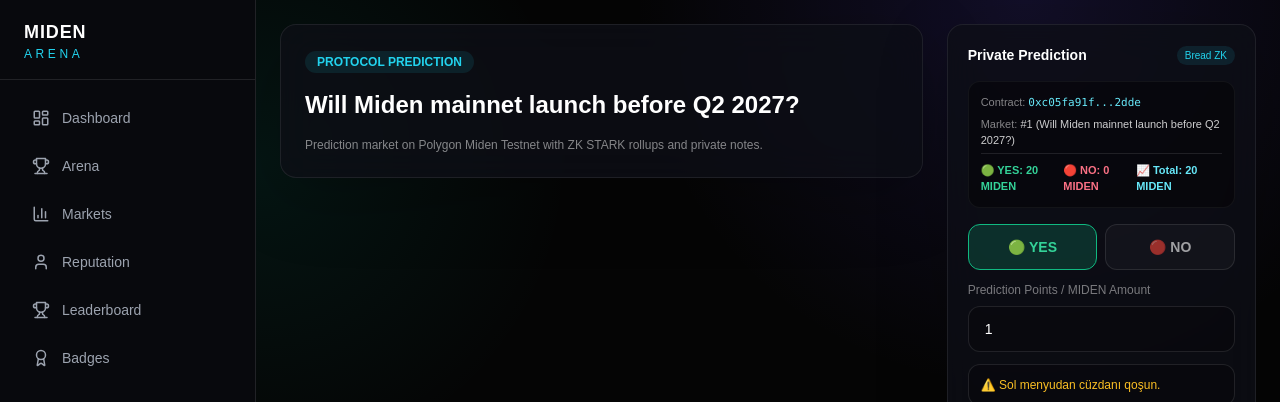
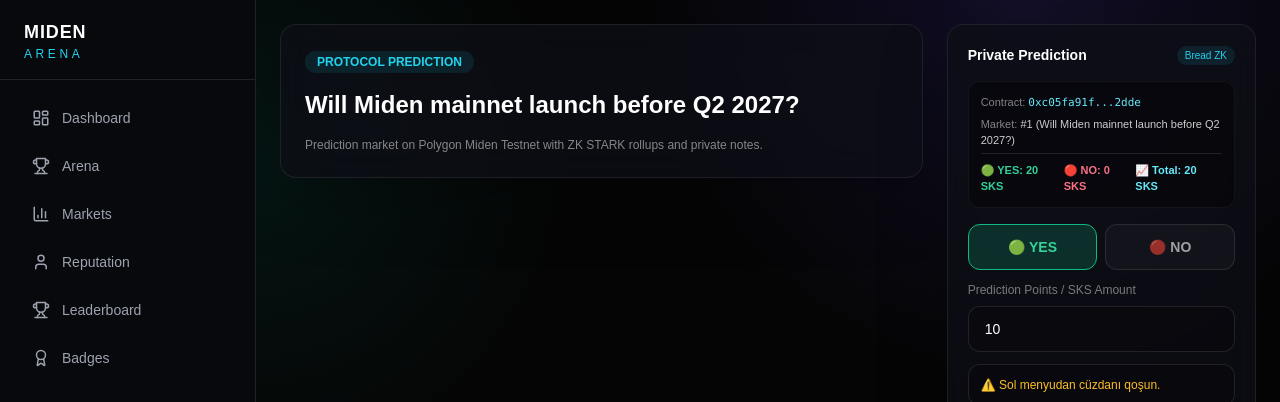
Before and after one commit to anaraydinli55/miden-arena, a Next.js app: page /market/1 in a window 1280 px wide. Shown: the top 402 px of the page. Built offline with nearby package versions, Linux system fonts and the light colour scheme.

Commit message:
fix: apply strict onchain verification and prevent misleading local noteId success

```diff
--- a/components/arena/prediction-panel.tsx
+++ b/components/arena/prediction-panel.tsx
@@ -8,7 +8,7 @@ function getLocalBreadProvider() {
   return (window as any).bread || (window as any).miden || (window as any).midenWallet || null;
 }
 
-// Canlı Miden 0.16 Testnet-də rəsmi On-Chain Hesab ID-si
+const SKS_FAUCET_ID = "mtst1arut8ltmq8yxzu2az9x2nsgl0qmrjh86_qr7qqq9wr6w";
 const MARKET_CONTRACT_ID = "0xc05fa91f939040d1751dc990cb2dde";
 
 function extractTxHash(response: any): string | null {
@@ -21,7 +21,6 @@ function extractTxHash(response: any): string | null {
     if (response.txId) return String(response.txId);
     if (response.hash) return String(response.hash);
     if (response.id && String(response.id).startsWith("0x")) return String(response.id);
-    if (response.noteId) return String(response.noteId);
     if (response.result) return extractTxHash(response.result);
     if (response.data) return extractTxHash(response.data);
     if (response.transaction) return extractTxHash(response.transaction);
@@ -49,7 +48,7 @@ export function PredictionPanel() {
   const { connected, address, connect } = useWallet();
 
   const [choice, setChoice] = useState<"YES" | "NO" | null>("YES");
-  const [amount, setAmount] = useState("1");
+  const [amount, setAmount] = useState("10");
   const [loading, setLoading] = useState(false);
   const [status, setStatus] = useState<string | null>(null);
   const [txHash, setTxHash] = useState<string | null>(null);
@@ -117,17 +116,17 @@ export function PredictionPanel() {
         throw new Error("Bread Wallet bağlantısı təsdiqlənmədi.");
       }
 
-      const sendUnits = Number(amount) || 1;
+      const sendUnits = Number(amount) || 10;
 
-      // Native Asset Transfer (Unknown Faucet xətasının qarşısını alır)
-      const txObj: any = {
+      const txObj = {
         senderAddress: activeAccount,
         recipientAddress: MARKET_CONTRACT_ID,
+        faucetId: SKS_FAUCET_ID,
         noteType: "public" as const,
         amount: sendUnits,
       };
 
-      console.log("Submitting native asset transaction payload:", txObj);
+      console.log("Submitting official standard payload to real onchain account:", txObj);
 
       let txResponse: any = null;
 
@@ -165,7 +164,9 @@ export function PredictionPanel() {
 
       if (!realTxId) {
         throw new Error(
-          "Bread Wallet cavabında təsdiqlənmiş tranzaksiya ID-si tapılmadı."
+          "Bread Wallet cavabında təsdiqlənmiş tranzaksiya ID-si yox idi — " +
+            "əməliyyat extension tərəfindən rədd edilmiş ola bilər. Bread Wallet-in " +
+            "Activity panelini yoxlayın."
         );
       }
 
@@ -197,7 +198,7 @@ export function PredictionPanel() {
       }
 
       setTxHash(realTxId);
-      setStatus(`✅ On-Chain Tranzaksiya Uğurla Təsdiqləndi! (${choice}: ${amount} MIDEN)`);
+      setStatus(`✅ On-Chain Tranzaksiya Uğurla Təsdiqləndi! (${choice}: ${amount} SKS)`);
     } catch (err: any) {
       console.error("Bread Submission Error:", err?.message || err);
       if (err?.message?.includes("User rejected") || err?.message?.includes("Cancel") || err?.code === 4001) {
@@ -225,9 +226,9 @@ export function PredictionPanel() {
         <div>Market: <span className="text-white/80 font-medium">#1 (Will Miden mainnet launch before Q2 2027?)</span></div>
         {livePool && (
           <div className="mt-2 pt-2 border-t border-white/10 flex justify-between text-white/80 font-semibold">
-            <span className="text-emerald-400">🟢 YES: {livePool.yes} MIDEN</span>
-            <span className="text-rose-400">🔴 NO: {livePool.no} MIDEN</span>
-            <span className="text-cyan-300">📈 Total: {livePool.total} MIDEN</span>
+            <span className="text-emerald-400">🟢 YES: {livePool.yes} SKS</span>
+            <span className="text-rose-400">🔴 NO: {livePool.no} SKS</span>
+            <span className="text-cyan-300">📈 Total: {livePool.total} SKS</span>
           </div>
         )}
       </div>
@@ -255,7 +256,7 @@ export function PredictionPanel() {
 
       <div className="mt-3">
         <label className="mb-2 block text-xs text-white/45">
-          Prediction Points / MIDEN Amount
+          Prediction Points / SKS Amount
         </label>
 
         <input
```
